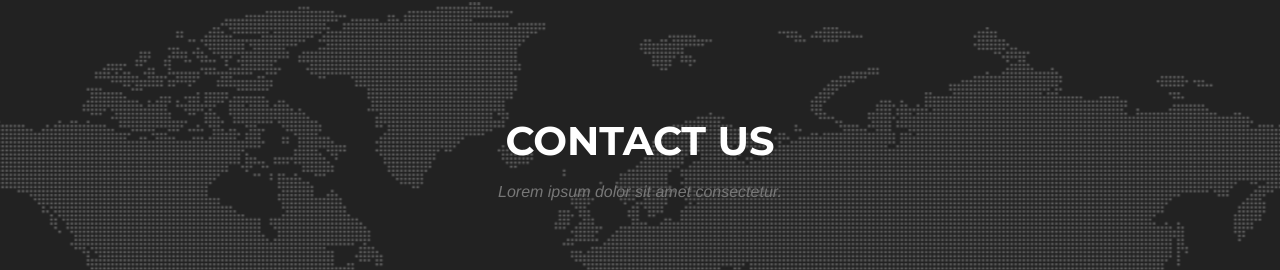
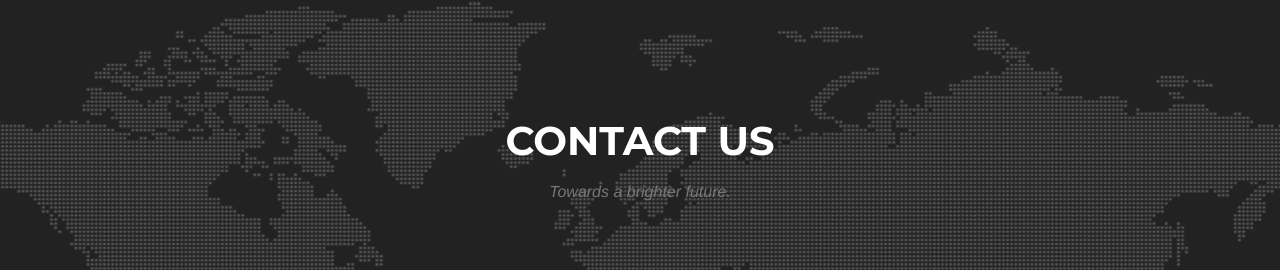
Before and after one commit to launchpadindia/launchpadindia.github.io, a plain HTML site: page index.html in a window 1280 px wide. Shown: the part 5656-5926 px from the top of the page. Drawn offline with nearby package versions, Linux system fonts and the light colour scheme; a web font is replaced by a local one.

Commit message:
replace contact us lorem

```diff
--- a/index.html
+++ b/index.html
@@ -412,7 +412,7 @@
       <div class="row">
         <div class="col-lg-12 text-center">
           <h2 class="section-heading">Contact Us</h2>
-          <h3 class="section-subheading text-muted">Lorem ipsum dolor sit amet consectetur.</h3>
+          <h3 class="section-subheading text-muted">Towards a brighter future.</h3>
         </div>
       </div>
       <div class="row">
```
